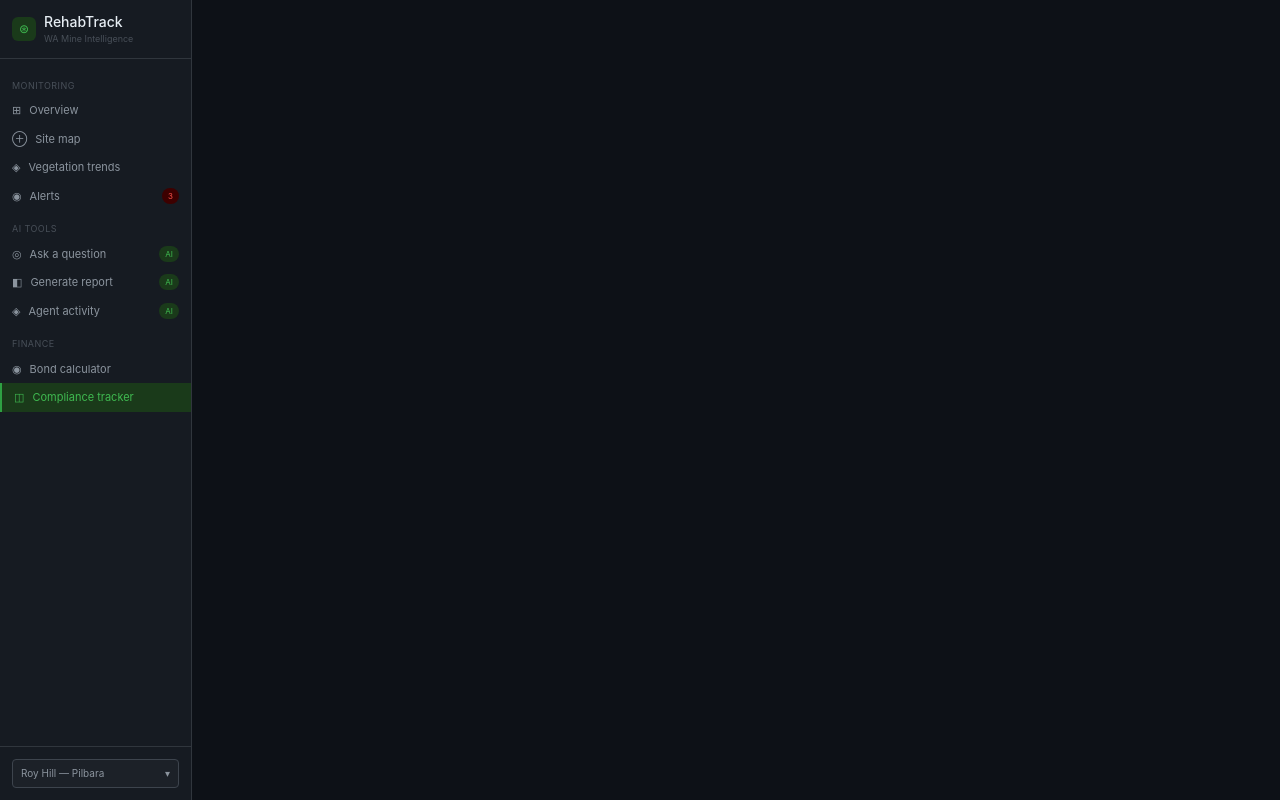
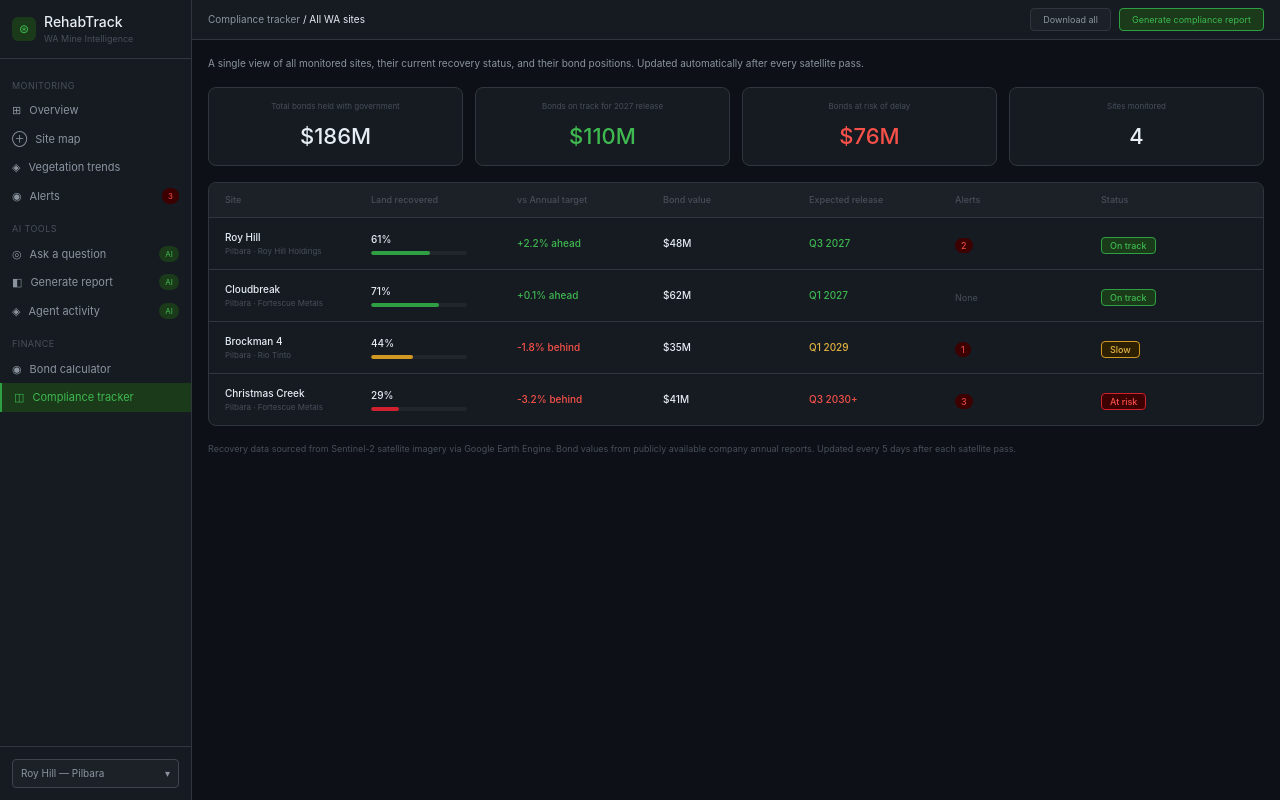
Before and after one commit to Dev4221/rehabtrack, a React (Vite) app: page /compliance in a window 1280 px wide. Built offline with nearby package versions, Linux system fonts and the light colour scheme.

Commit message:
Day 3 — Compliance tracker complete

```diff
--- a/src/App.jsx
+++ b/src/App.jsx
@@ -5,6 +5,7 @@ import Alerts from './pages/Alerts'
 import AskQuestion from './pages/AskQuestion'
 import GenerateReport from './pages/GenerateReport'
 import BondCalculator from './pages/BondCalculator'
+import Compliance from './pages/Compliance'
 
 function App() {
   return (
@@ -18,6 +19,7 @@ function App() {
             <Route path="/ask" element={<AskQuestion />} />
             <Route path="/report" element={<GenerateReport />} />
             <Route path="/bond" element={<BondCalculator />} />
+            <Route path="/compliance" element={<Compliance />} />
           </Routes>
         </main>
       </div>
--- /dev/null
+++ b/src/pages/Compliance.jsx
@@ -0,0 +1,166 @@
+const sites = [
+    {
+      name: 'Roy Hill',
+      region: 'Pilbara',
+      operator: 'Roy Hill Holdings',
+      recovered: 61,
+      target: 6,
+      actual: 8.2,
+      bond: 48000000,
+      release: 'Q3 2027',
+      status: 'on-track',
+      alerts: 2,
+    },
+    {
+      name: 'Cloudbreak',
+      region: 'Pilbara',
+      operator: 'Fortescue Metals',
+      recovered: 71,
+      target: 6,
+      actual: 6.1,
+      bond: 62000000,
+      release: 'Q1 2027',
+      status: 'on-track',
+      alerts: 0,
+    },
+    {
+      name: 'Brockman 4',
+      region: 'Pilbara',
+      operator: 'Rio Tinto',
+      recovered: 44,
+      target: 6,
+      actual: 4.2,
+      bond: 35000000,
+      release: 'Q1 2029',
+      status: 'slow',
+      alerts: 1,
+    },
+    {
+      name: 'Christmas Creek',
+      region: 'Pilbara',
+      operator: 'Fortescue Metals',
+      recovered: 29,
+      target: 6,
+      actual: 2.8,
+      bond: 41000000,
+      release: 'Q3 2030+',
+      status: 'at-risk',
+      alerts: 3,
+    },
+  ]
+
+  const statusStyles = {
+    'on-track': { badge: 'bg-[#1a3a1a] text-[#3fb950] border-[#2ea043]', label: 'On track' },
+    'slow': { badge: 'bg-[#2d2000] text-[#e3b341] border-[#d29922]', label: 'Slow' },
+    'at-risk': { badge: 'bg-[#3d0000] text-[#f85149] border-[#cf222e]', label: 'At risk' },
+  }
+
+  const formatBond = (val) => `$${(val / 1000000).toFixed(0)}M`
+
+  const totalBond = sites.reduce((a, s) => a + s.bond, 0)
+  const onTrackBond = sites.filter(s => s.status === 'on-track').reduce((a, s) => a + s.bond, 0)
+  const atRiskBond = sites.filter(s => s.status !== 'on-track').reduce((a, s) => a + s.bond, 0)
+
+  export default function Compliance() {
+    return (
+      <div className="flex flex-col h-full">
+
+        {/* Top bar */}
+        <div className="h-10 bg-[#161b22] border-b border-[#30363d] flex items-center justify-between px-4 flex-shrink-0">
+          <div className="text-[10px] text-[#8b949e]">
+            Compliance tracker <span className="text-[#e6edf3]">/ All WA sites</span>
+          </div>
+          <div className="flex gap-2">
+            <div className="bg-[#1c2128] border border-[#30363d] rounded px-3 py-1 text-[9px] text-[#8b949e]">
+              Download all
+            </div>
+            <div className="bg-[#1a3a1a] border border-[#2ea043] rounded px-3 py-1 text-[9px] text-[#3fb950]">
+              Generate compliance report
+            </div>
+          </div>
+        </div>
+
+        <div className="flex-1 overflow-auto p-4 flex flex-col gap-4">
+
+          {/* Intro */}
+          <div className="text-[10px] text-[#8b949e]">
+            A single view of all monitored sites, their current recovery status, and their bond positions. Updated automatically after every satellite pass.
+          </div>
+
+          {/* Summary cards */}
+          <div className="grid grid-cols-4 gap-3">
+            {[
+              { label: 'Total bonds held with government', value: formatBond(totalBond), color: 'text-[#e6edf3]' },
+              { label: 'Bonds on track for 2027 release', value: formatBond(onTrackBond), color: 'text-[#3fb950]' },
+              { label: 'Bonds at risk of delay', value: formatBond(atRiskBond), color: 'text-[#f85149]' },
+              { label: 'Sites monitored', value: `${sites.length}`, color: 'text-[#e6edf3]' },
+            ].map((card, i) => (
+              <div key={i} className="bg-[#161b22] border border-[#30363d] rounded-lg p-3 text-center">
+                <div className="text-[8px] text-[#484f58] mb-2">{card.label}</div>
+                <div className={`text-[22px] font-medium ${card.color}`}>{card.value}</div>
+              </div>
+            ))}
+          </div>
+
+          {/* Table */}
+          <div className="bg-[#161b22] border border-[#30363d] rounded-lg overflow-hidden">
+            <div className="grid grid-cols-7 px-4 py-2.5 bg-[#1c2128] border-b border-[#30363d]">
+              {['Site', 'Land recovered', 'vs Annual target', 'Bond value', 'Expected release', 'Alerts', 'Status'].map((h, i) => (
+                <div key={i} className="text-[9px] font-medium text-[#484f58]">{h}</div>
+              ))}
+            </div>
+
+            {sites.map((site, i) => {
+              const diff = site.actual - site.target
+              const style = statusStyles[site.status]
+              return (
+                <div key={i} className="grid grid-cols-7 px-4 py-3 border-b border-[#30363d] last:border-0 items-center hover:bg-[#1c2128] transition-colors">
+                  <div>
+                    <div className="text-[10px] font-medium text-[#e6edf3]">{site.name}</div>
+                    <div className="text-[8px] text-[#484f58]">{site.region} · {site.operator}</div>
+                  </div>
+                  <div>
+                    <div className="text-[10px] font-medium text-[#e6edf3]">{site.recovered}%</div>
+                    <div className="mt-1 h-1 w-24 bg-[#21262d] rounded-full overflow-hidden">
+                      <div
+                        className="h-full rounded-full"
+                        style={{
+                          width: `${site.recovered}%`,
+                          background: site.status === 'on-track' ? '#2ea043' : site.status === 'slow' ? '#d29922' : '#cf222e'
+                        }}
+                      ></div>
+                    </div>
+                  </div>
+                  <div className={`text-[10px] font-medium ${diff >= 0 ? 'text-[#3fb950]' : 'text-[#f85149]'}`}>
+                    {diff >= 0 ? '+' : ''}{diff.toFixed(1)}% {diff >= 0 ? 'ahead' : 'behind'}
+                  </div>
+                  <div className="text-[10px] text-[#e6edf3] font-medium">{formatBond(site.bond)}</div>
+                  <div className={`text-[10px] font-medium ${site.status === 'on-track' ? 'text-[#3fb950]' : site.status === 'slow' ? 'text-[#e3b341]' : 'text-[#f85149]'}`}>
+                    {site.release}
+                  </div>
+                  <div>
+                    {site.alerts > 0 ? (
+                      <span className="text-[9px] bg-[#3d0000] text-[#f85149] px-1.5 py-0.5 rounded-full">{site.alerts}</span>
+                    ) : (
+                      <span className="text-[9px] text-[#484f58]">None</span>
+                    )}
+                  </div>
+                  <div>
+                    <span className={`text-[9px] px-2 py-0.5 rounded border font-medium ${style.badge}`}>
+                      {style.label}
+                    </span>
+                  </div>
+                </div>
+              )
+            })}
+          </div>
+
+          {/* Footer note */}
+          <div className="text-[9px] text-[#484f58]">
+            Recovery data sourced from Sentinel-2 satellite imagery via Google Earth Engine. Bond values from publicly available company annual reports. Updated every 5 days after each satellite pass.
+          </div>
+
+        </div>
+      </div>
+    )
+  }
```
